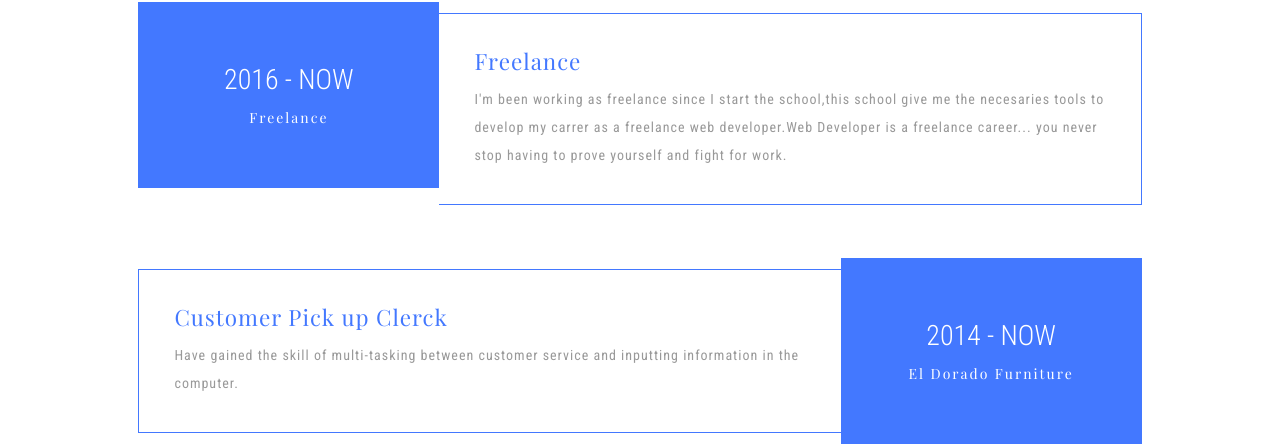
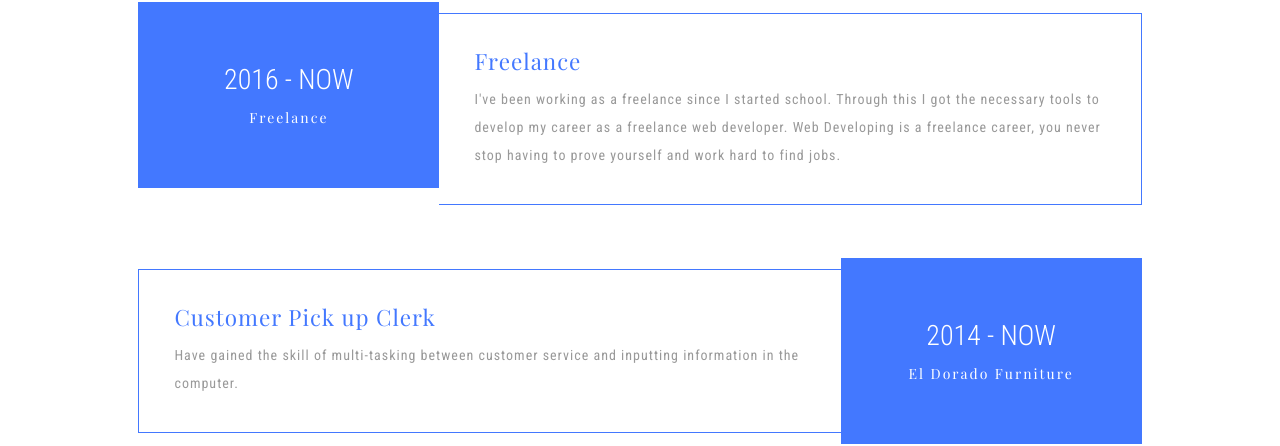
Before and after one commit to dairito90/Dairon_Web, a plain HTML site: page experience.html in a window 1280 px wide. Shown: the part 352-798 px from the top of the page. Drawn offline with nearby package versions, Linux system fonts and the light colour scheme; a web font is replaced by a local one.

Commit message:
fixe some problems

```diff
--- a/experience.html
+++ b/experience.html
@@ -73,7 +73,7 @@
 					</div>
 					<div class="experience-right">
 						<h4>Freelance</h4>
-						<p> I'm been working as freelance since I start the school,this school give me the necesaries tools to develop my carrer as a freelance web developer.Web Developer is a freelance career... you never stop having to prove yourself and fight for work.</p>
+						<p> I've been working as a freelance since I started school. Through this I got the necessary tools to develop my career as a freelance web developer. Web Developing is a freelance career, you never stop having to prove yourself and work hard to find jobs.</p>
 					</div>
 					<div class="clearfix"> </div>
 				</div>
@@ -83,7 +83,7 @@
 						<h5>El Dorado Furniture </h5>
 					</div>
 					<div class="experience-right">
-						<h4>Customer Pick up Clerck</h4>
+						<h4>Customer Pick up Clerk</h4>
 						<p>Have gained the skill of multi-tasking between customer service and inputting information in the computer.</p>
 					</div>
 					<div class="clearfix"> </div>
```
Also changed, not shown: images/bg.jpg (deleted), images/developerwallpaper.jpg (deleted), images/g1.jpg (deleted), images/g2.jpg (deleted), images/g3.jpg (deleted), images/g6.jpg (deleted), images/g7.jpg (deleted), images/g8.jpg (deleted), images/login.png (deleted), images/wiki.png (deleted), 2 other files.
